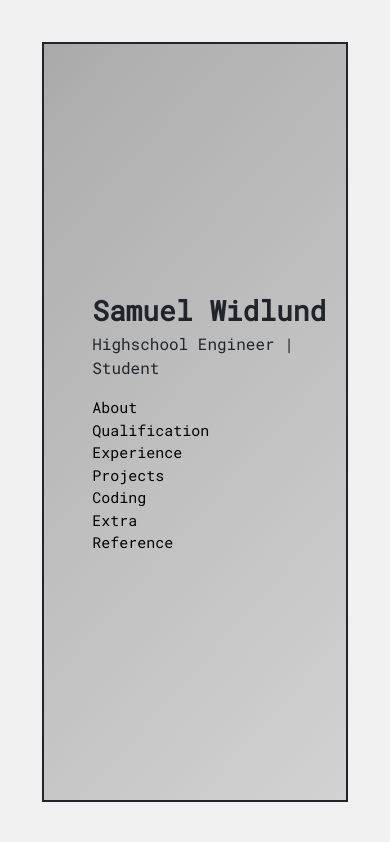
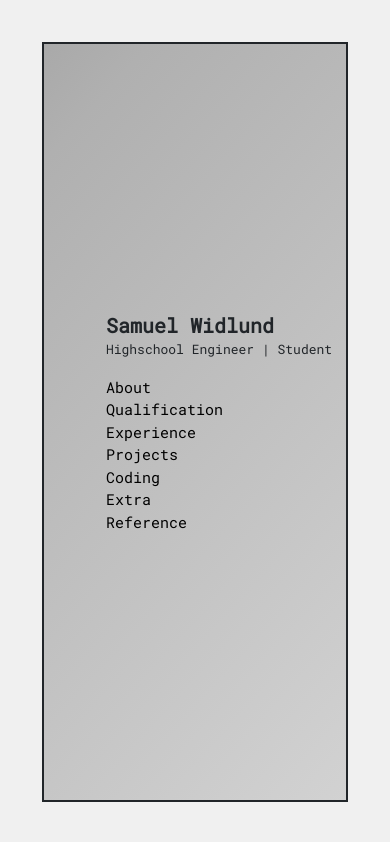
Before and after one commit to SamuelWidlund/SamuelWidlund.github.io, a plain HTML site: page index.html in a window 390 px wide. Shown: the top 842 px of the page. Drawn offline with nearby package versions, Linux system fonts and the light colour scheme.

Commit message:
fixed responsive mainsite

```diff
--- a/index.html
+++ b/index.html
@@ -15,8 +15,8 @@
     <div id="startContainer" class="border border-dark border-2 d-flex justify-content-center align-items-center m.-">
         <div class="row d-flex flex-wrap justify-content-center t">
             <div class="col my-auto ms-5 me-0">
-                <p id="responsiveSamuel" class="fs-1 fw-bold m-0 p-0">Samuel Widlund</p>
-                <p>Highschool Engineer | Student</p>
+                <p id="responsiveSamuel" class="fw-bold m-0 p-0">Samuel Widlund</p>
+                <p id="responsiveUnderSamuel">Highschool Engineer | Student</p>
                 <div class="blackLink">
                     <a href="#aboutMe">About</a><br>
                     <a href="#qualification">Qualification</a><br>
--- a/style.css
+++ b/style.css
@@ -8,6 +8,14 @@ body {
     background-color: #F0F0F0 !important;
     font-family: "Roboto Mono" !important;
 }
+
+#responsiveSamuel {
+    font-size: 30px;
+}
+
+/* #responsiveUnderSamuel {
+    font-size: 20px;
+} */
 
 /* font  */
 @font-face {
@@ -100,6 +108,10 @@ a:hover {
     .responsiveText{
         font-size: 13px;
     }
+
+    #responsiveSamuel {
+        font-size: 25px;
+    }
 }
 
 @media screen and (max-width: 500px) {
@@ -115,6 +127,7 @@ a:hover {
     .responsiveHeader{
         font-size:25px;
     }
+
 }
 
 @media screen and (max-width: 400px) {
@@ -125,6 +138,14 @@ a:hover {
 
     .responsiveHeader{
         font-size:20px;
+    }
+
+    #responsiveSamuel {
+        font-size: 20px;
+    }
+
+    #responsiveUnderSamuel {
+        font-size: 13px;
     }
 
     .blackLink {
@@ -139,6 +160,10 @@ a:hover {
 
     .responsiveHeader{
         font-size:15px;
+    }
+
+    #responsiveUnderSamuel {
+        font-size: 10px;
     }
 }
 
@@ -161,6 +186,10 @@ a:hover {
         font-size:10px;
     }
 
+    #responsiveUnderSamuel {
+        font-size: 9px;
+    }
+
     .blackLink {
         font-size: 13px;
     }
```
